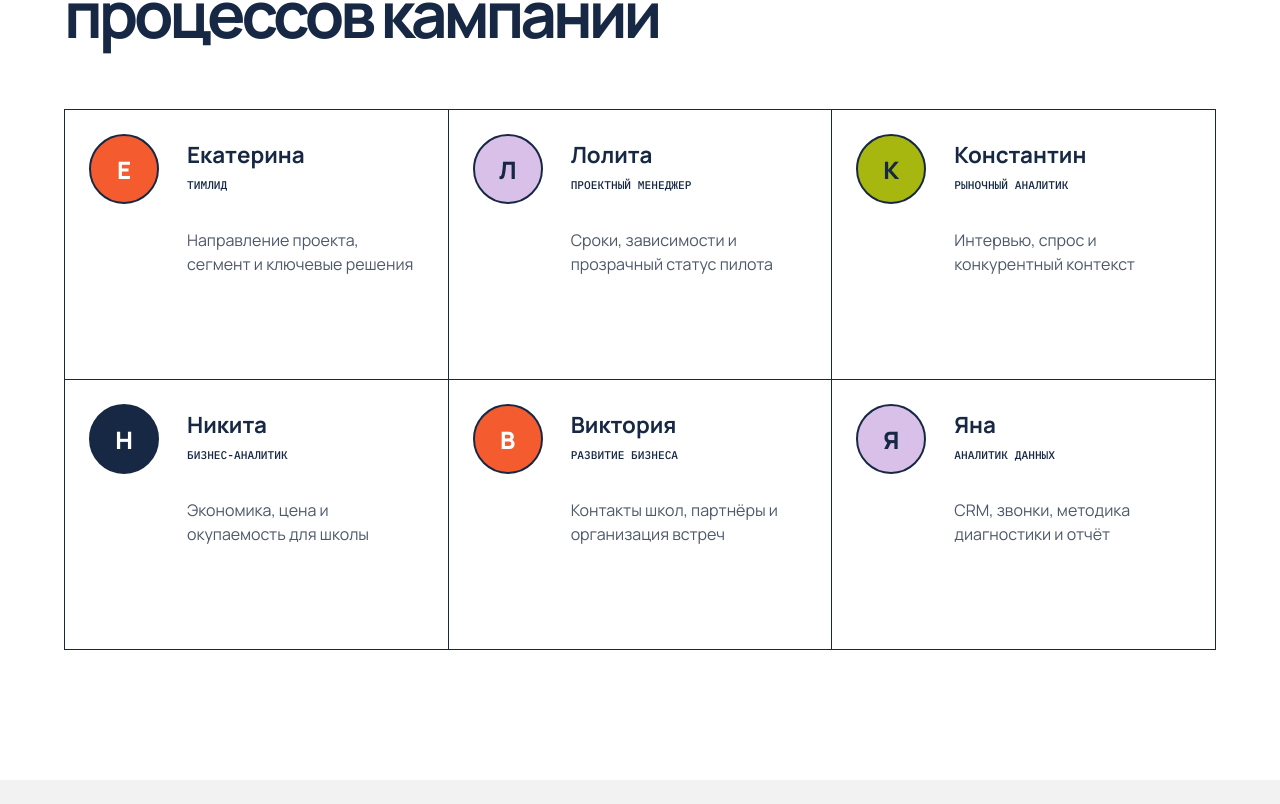
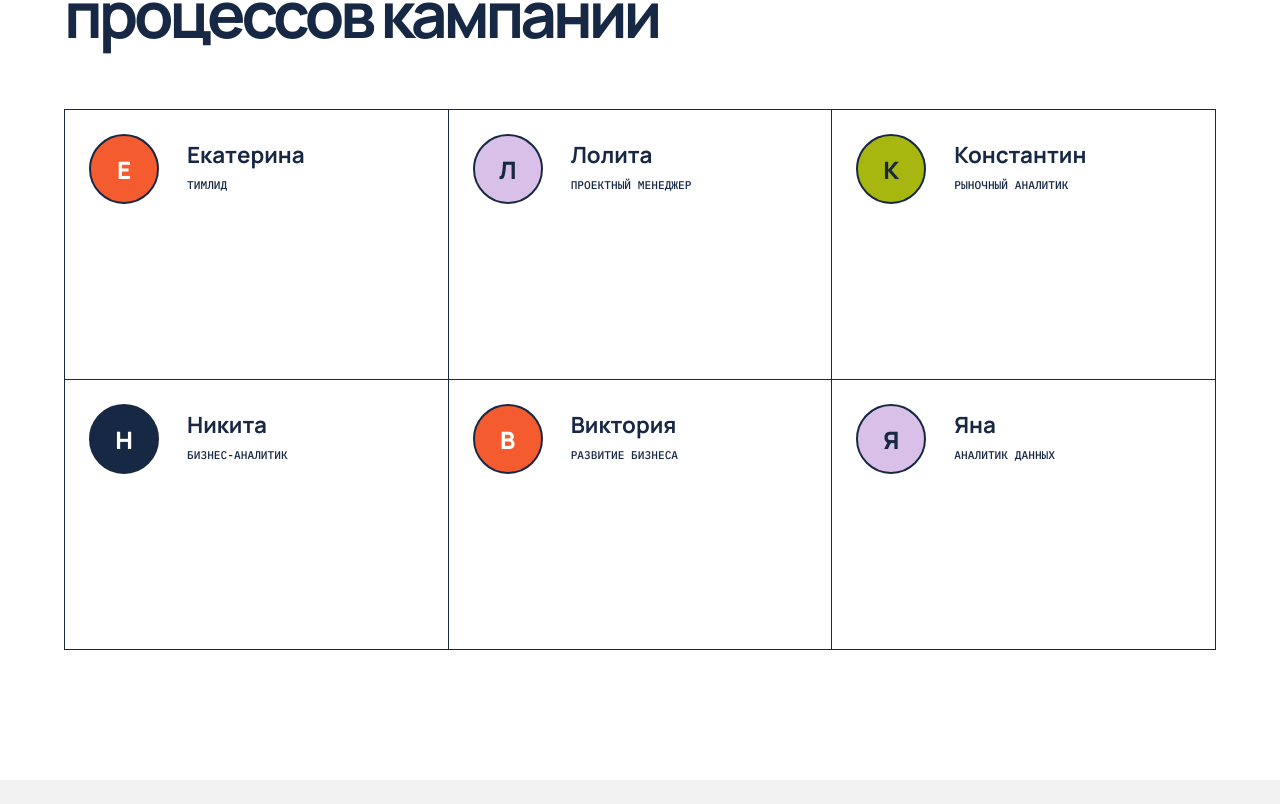
Before and after one commit to Bobcat-web/salelab, a React (Vite) app: page / in a window 1280 px wide. Shown: the part 6696-7500 px from the top of the page. Built offline with nearby package versions, Linux system fonts and the light colour scheme.

Commit message:
Update Site source

```diff
--- a/src/App.jsx
+++ b/src/App.jsx
@@ -39,12 +39,12 @@ const roadmap = [
 ]
 
 const team = [
-  ['Екатерина', 'Тимлид', 'Направление проекта, сегмент и ключевые решения'],
-  ['Лолита', 'Проектный менеджер', 'Сроки, зависимости и прозрачный статус пилота'],
-  ['Константин', 'Рыночный аналитик', 'Интервью, спрос и конкурентный контекст'],
-  ['Никита', 'Бизнес-аналитик', 'Экономика, цена и окупаемость для школы'],
-  ['Виктория', 'Развитие бизнеса', 'Контакты школ, партнёры и организация встреч'],
-  ['Яна', 'Аналитик данных', 'CRM, звонки, методика диагностики и отчёт'],
+  ['Екатерина', 'Тимлид'],
+  ['Лолита', 'Проектный менеджер'],
+  ['Константин', 'Рыночный аналитик'],
+  ['Никита', 'Бизнес-аналитик'],
+  ['Виктория', 'Развитие бизнеса'],
+  ['Яна', 'Аналитик данных'],
 ]
 
 const metrics = [
@@ -279,10 +279,10 @@ function App() {
           <h2>Вместе работаем над улучшением процессов кампании</h2>
         </div>
         <div className="team-grid reveal">
-          {team.map(([name, role, text], index) => (
+          {team.map(([name, role], index) => (
             <article className="team-card" key={name}>
               <div className={`avatar avatar-${index + 1}`}>{name.slice(0, 1)}</div>
-              <div><h3>{name}</h3><span>{role}</span><p>{text}</p></div>
+              <div><h3>{name}</h3><span>{role}</span></div>
             </article>
           ))}
         </div>
@@ -294,7 +294,7 @@ function App() {
           <h2>Покажем, где ваша школа<br />теряет контакт с клиентом</h2>
         </div>
         <a className="footer-cta" href="https://t.me/dem_yank" target="_blank" rel="noreferrer">
-          <span>Свяжитесь с нами</span><b>@dem_yank</b><i>↗</i>
+          <span>Свяжитесь с нами</span><i>↗</i>
         </a>
         <div className="footer-bottom"><span>salelab © 2026</span><span>Диагностика потерь продаж онлайн-школ</span></div>
       </footer>
```
